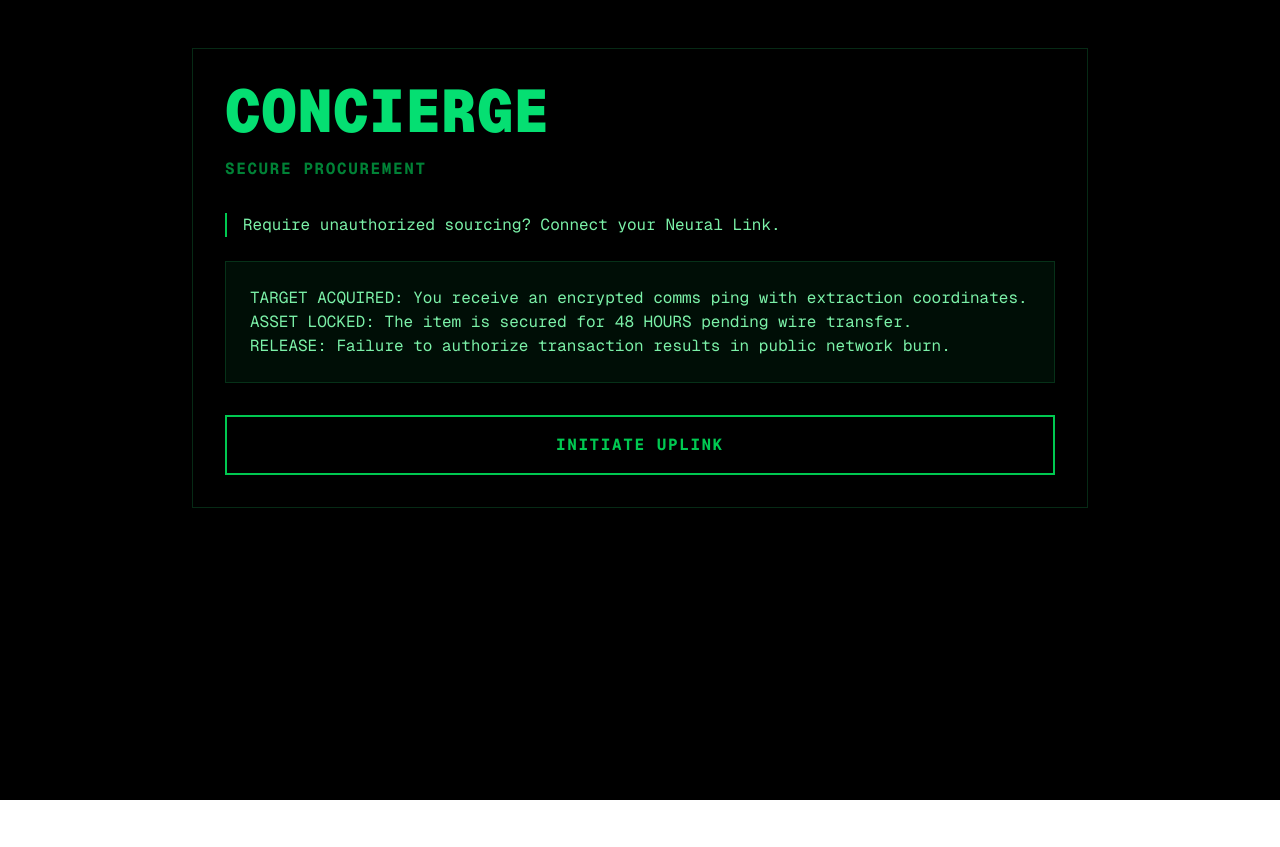
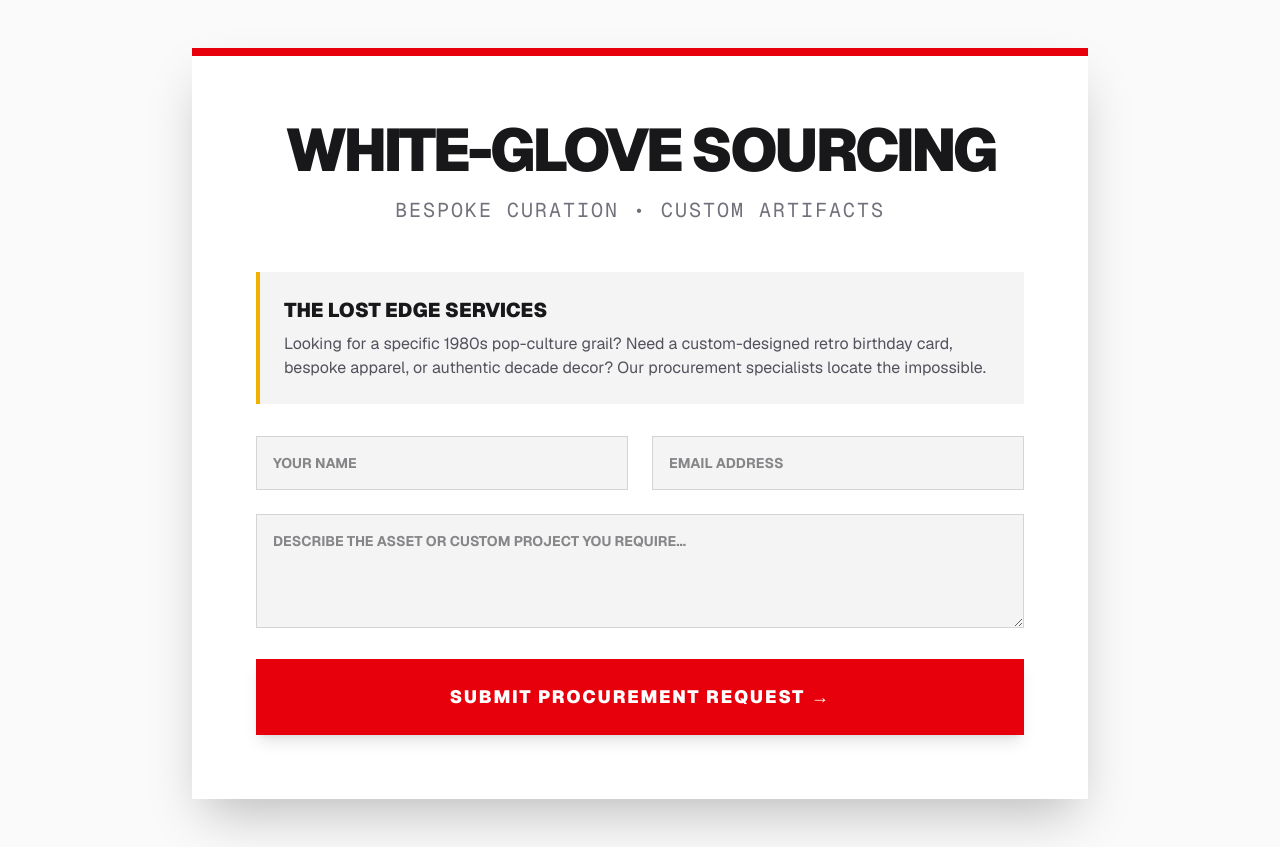
Before and after one commit to aashorrosh-beep/aether-nexus-matrix, a Next.js app: page /netrix/concierge in a window 1280 px wide. Before the commit the page ends 800 px from the top, so only its background shows below. Built offline with nearby package versions, Linux system fonts and the light colour scheme.

Commit message:
feat: forced 150-item limit for traffic driver super rooms

```diff
--- a/app/netrix/concierge/page.tsx
+++ b/app/netrix/concierge/page.tsx
@@ -1,23 +1,29 @@
-export default function NetrixConciergePage() {
+export default function NostalgiaConciergePage() {
   return (
-    <main className="min-h-screen bg-black text-green-500 p-6 md:p-12 font-mono">
-      <div className="max-w-4xl mx-auto relative z-10 border border-green-900/50 p-8">
-        <h1 className="text-4xl md:text-6xl font-black uppercase text-green-400">Concierge</h1>
-        <p className="mt-4 text-green-700 font-bold tracking-widest uppercase">Secure Procurement</p>
-
-        <div className="mt-8 space-y-6 text-green-300">
-          <p className="border-l-2 border-green-500 pl-4">Require unauthorized sourcing? Connect your Neural Link.</p>
-          <div className="bg-green-950/30 p-6 border border-green-900/50">
-            <p> TARGET ACQUIRED: You receive an encrypted comms ping with extraction coordinates.</p>
-            <p> ASSET LOCKED: The item is secured for 48 HOURS pending wire transfer.</p>
-            <p> RELEASE: Failure to authorize transaction results in public network burn.</p>
-          </div>
+    <main className="min-h-screen bg-zinc-50 text-zinc-900 p-6 md:p-12 font-sans">
+      <div className="max-w-4xl mx-auto bg-white p-8 md:p-16 shadow-2xl border-t-8 border-red-600">
+        <div className="text-center space-y-4">
+          <h1 className="text-4xl md:text-6xl font-black uppercase tracking-tighter">White-Glove Sourcing</h1>
+          <p className="text-xl font-mono text-zinc-500 uppercase tracking-widest">Bespoke Curation • Custom Artifacts</p>
         </div>
 
-        <div className="mt-8">
-          <button className="w-full border-2 border-green-500 text-green-500 p-4 hover:bg-green-500 hover:text-black transition-colors font-bold tracking-widest uppercase">
-            Initiate Uplink
-          </button>
+        <div className="mt-12 space-y-8">
+          <div className="bg-zinc-100 p-6 border-l-4 border-yellow-500">
+            <h3 className="font-black uppercase text-xl mb-2">The Lost Edge Services</h3>
+            <p className="text-zinc-600">Looking for a specific 1980s pop-culture grail? Need a custom-designed retro birthday card, bespoke apparel, or authentic decade decor? Our procurement specialists locate the impossible.</p>
+          </div>
+
+          <form className="space-y-6">
+            <div className="grid grid-cols-1 md:grid-cols-2 gap-6">
+              <input type="text" placeholder="YOUR NAME" className="bg-zinc-100 p-4 border border-zinc-300 w-full uppercase font-bold text-sm focus:outline-none focus:border-red-500" />
+              <input type="email" placeholder="EMAIL ADDRESS" className="bg-zinc-100 p-4 border border-zinc-300 w-full uppercase font-bold text-sm focus:outline-none focus:border-red-500" />
+            </div>
+            <textarea rows={4} placeholder="DESCRIBE THE ASSET OR CUSTOM PROJECT YOU REQUIRE..." className="bg-zinc-100 p-4 border border-zinc-300 w-full uppercase font-bold text-sm focus:outline-none focus:border-red-500"></textarea>
+
+            <button type="button" className="w-full bg-red-600 text-white font-black uppercase tracking-widest p-6 hover:bg-black transition-colors text-lg shadow-lg">
+              Submit Procurement Request →
+            </button>
+          </form>
         </div>
       </div>
     </main>
--- a/nexus-platoon-commander.mjs
+++ b/nexus-platoon-commander.mjs
@@ -1,7 +1,5 @@
 import fs from 'fs';
 import path from 'path';
-
-const ACTIVE_PLATOON = 7;
 
 function loadEnv() {
   try {
@@ -20,85 +18,65 @@ loadEnv();
 const SERPAPI_KEY = process.env.SERPAPI_API_KEY;
 const sleep = (ms) => new Promise(resolve => setTimeout(resolve, ms));
 
-function getShippingCharge(price) {
-  if (price <= 20) return 4.99;
-  if (price <= 50) return 7.99;
-  if (price <= 150) return 14.99;
-  return 24.99;
-}
+// 🧠 MULTI-PAGE SCRAPER TO BYPASS GOOGLE'S 100-ITEM LIMIT
+async function pull150Items(searchQuery) {
+  console.log(`\n📡 Scraping 150 Live Market Items for: "${searchQuery}"...`);
+  let allItems = [];
 
-// 🧠 LIVE MARKET SCRAPER - MAXIMIZED FOR SUPER ROOMS
-async function pullLiveMarketData(searchQuery, maxItems) {
-  console.log(`\n📡 Scanning Live National Market for: "${searchQuery}" (Target: ${maxItems} units)...`);
-  const url = `https://serpapi.com/search.json?engine=google_shopping&q=${encodeURIComponent(searchQuery)}&num=100&hl=en&gl=us&api_key=${SERPAPI_KEY}`;
+  // Scrape Page 1 (Items 1-100)
+  let url1 = `https://serpapi.com/search.json?engine=google_shopping&q=${encodeURIComponent(searchQuery)}&num=100&hl=en&gl=us&api_key=${SERPAPI_KEY}`;
+  // Scrape Page 2 (Items 101-200)
+  let url2 = `https://serpapi.com/search.json?engine=google_shopping&q=${encodeURIComponent(searchQuery)}&num=100&start=100&hl=en&gl=us&api_key=${SERPAPI_KEY}`;
 
+  for (const url of [url1, url2]) {
     try {
       const response = await fetch(url);
       const data = await response.json();
-
-    if (!data.shopping_results || data.shopping_results.length === 0) {
-      console.log("⚠️ No live market data found.");
-      return [];
-    }
-
-    const validItems = data.shopping_results
+      if (data.shopping_results) {
+        const valid = data.shopping_results
           .filter(item => item.title && item.extracted_price && item.thumbnail)
-      .slice(0, maxItems);
-
-    return validItems.map(item => ({
+          .map(item => ({
             name: item.title.replace(/[^a-zA-Z0-9 -]/g, '').substring(0, 60),
             price: item.extracted_price,
             image: item.thumbnail
           }));
-
-  } catch (e) {
-    console.log("❌ Live Market API Error", e);
-    return [];
+        allItems = allItems.concat(valid);
       }
+    } catch (e) { console.log("API Error", e); }
   }
 
-// THE MEGA-PLATOON LINEUP
-const platoons = {
-  7: [
-    { room: "super-squishies-hub", brand: "Nexus Pop", query: "rare squishmallows plush collectible authentic", max: 100 },
-    { room: "blind-box-vault", brand: "Nexus Pop", query: "pop mart blind box secret rare figure", max: 100 },
-    { room: "the-lost-edge", brand: "Nexus Edge", query: "edgy pop culture novelty gift custom spencers", max: 50 },
-    { room: "decade-60s-70s", brand: "Heritage Vault", query: "vintage 1960s 1970s authentic decor clothing", max: 40 },
-    { room: "decade-80s-90s", brand: "Heritage Vault", query: "vintage 1980s 1990s retro staples apparel", max: 40 },
-    { room: "decade-y2k", brand: "Heritage Vault", query: "authentic y2k 2000s fashion accessories", max: 40 },
-    { room: "consignment-vault", brand: "Nexus Vault", query: "psa 10 high end graded trading cards", max: 50 }
-  ]
-};
+  // Force exactly 150 items
+  return allItems.slice(0, 150);
+}
 
-async function executePlatoon() {
-  const activeDivisions = platoons[ACTIVE_PLATOON];
-  if (!activeDivisions) return console.error("❌ Invalid Platoon Selected.");
-
+async function executeSuperRooms() {
   console.log("==================================================================");
-  console.log(`🚀 DEPLOYING MEGA-PLATOON: TRAFFIC DRIVERS & DECADE VAULTS`);
+  console.log(`🚀 DEPLOYING TRAFFIC DRIVERS: 150-ITEM SUPER ROOMS`);
   console.log("==================================================================");
 
+  const inventoryPath = path.join(process.cwd(), 'app', 'inventory.ts');
   let currentInventory = {};
-  const inventoryPath = path.join(process.cwd(), 'app', 'inventory.ts');
   if (fs.existsSync(inventoryPath)) {
     const rawContent = fs.readFileSync(inventoryPath, 'utf8');
-    try {
     const jsonMatch = rawContent.match(/export const masterInventory: Record<string, any\[\]> = (\{[\s\S]*\});/);
     if (jsonMatch) currentInventory = JSON.parse(jsonMatch[1]);
-    } catch (e) {}
   }
+
+  // TARGETING ONLY THE TWO TRAFFIC DRIVERS
+  const superRooms = [
+    { room: "super-squishies-hub", brand: "Nexus Pop", query: "rare squishmallows plush collectible" },
+    { room: "blind-box-vault", brand: "Nexus Pop", query: "pop mart blind box secret rare figure" }
+  ];
 
   let globalSkuId = 1;
 
-  for (const division of activeDivisions) {
-    const liveItems = await pullLiveMarketData(division.query, division.max);
+  for (const division of superRooms) {
+    console.log(`\n🏗️ FORGING SUPER ROOM: ${division.room.toUpperCase()}`);
+    const liveItems = await pull150Items(division.query);
     const roomCatalog = [];
 
     for (const item of liveItems) {
-      const sku = `TRAFFIC-${String(globalSkuId).padStart(5, '0')}`;
-      const customerShipping = getShippingCharge(item.price);
-      let conditionTier = item.price > 300 ? "Collector Grade / Authenticated" : "Retail Market";
-
+      const sku = `MEGA-${String(globalSkuId).padStart(5, '0')}`;
       roomCatalog.push({
         id: sku,
         name: item.name,
@@ -107,8 +85,8 @@ async function executePlatoon() {
         video: false,
         specs: {
           manufacturer: division.brand,
-          condition: conditionTier,
-          shipping: `Tracked Shipping ($${customerShipping.toFixed(2)})`,
+          condition: "Retail Mint",
+          shipping: "Tracked Shipping ($7.99)",
           market_value: "Live Google Shopping Index"
         },
         status: "LIVE_MARKET_VERIFIED"
@@ -116,16 +94,14 @@ async function executePlatoon() {
 
       console.log(`✅ [LOCKED] ${sku} | $${item.price.toFixed(2)} | ${item.name.substring(0, 30)}...`);
       globalSkuId++;
-
-      await sleep(500);
+      await sleep(200); // Super fast 0.2s delay
     }
 
     currentInventory[division.room] = roomCatalog;
-    await sleep(3000);
   }
 
   fs.writeFileSync(inventoryPath, `export const masterInventory: Record<string, any[]> = ${JSON.stringify(currentInventory, null, 2)};\n`, 'utf8');
-  console.log(`\n🎯 [MEGA-PLATOON SYNC COMPLETE] Traffic Drivers & Decade Vaults Active.`);
+  console.log(`\n🎯 [SUPER ROOMS COMPLETE] 150 items locked and loaded into traffic drivers.`);
 }
 
-executePlatoon();
+executeSuperRooms();
```
Also changed, not shown: app/nostalgia/concierge/page.tsx (added). Lines whose indentation alone changed are shown as unchanged.
